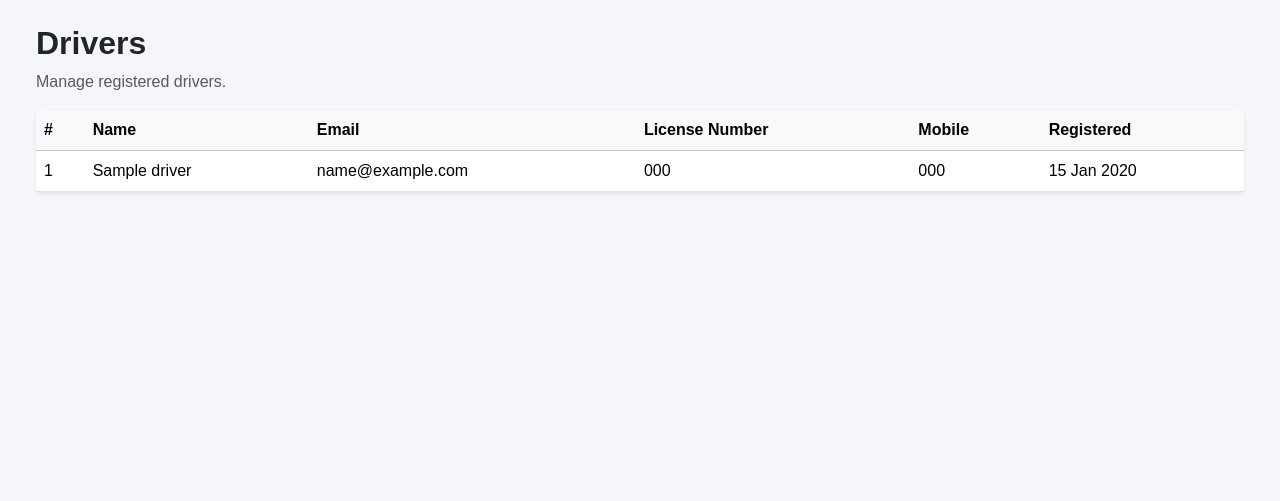
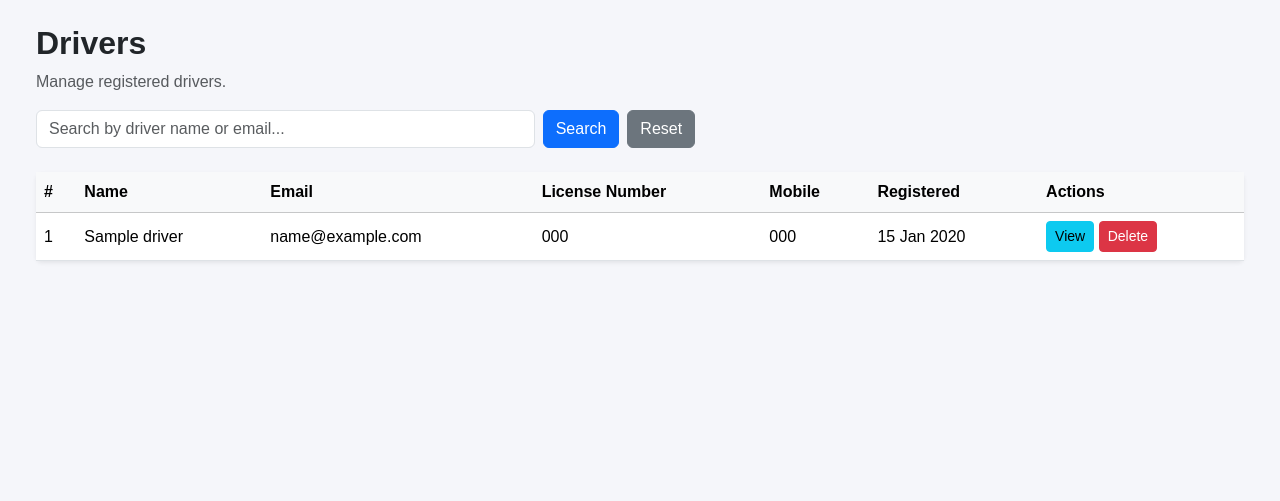
Before and after one commit to Vraj-patel03/TexiBooking, a Django app: page /drivers/ in a window 1280 px wide. Shown: the part 56-557 px from the top of the page. Run offline with Django 5.2, Linux system fonts and the light colour scheme; a user stored in the database is signed in; tables that the repository leaves empty hold one stand-in row (values such as "Sample post").

Commit message:
Add driver search, delete and profile management

```diff
--- a/config/urls.py
+++ b/config/urls.py
@@ -27,10 +27,13 @@ urlpatterns = [
     path('register/', views.register_view, name='register'),
     path('forgot-password/', views.forgot_password, name='forgot_password'),
     path('drivers/', views.drivers_view, name='drivers'),
+    path('drivers/<int:driver_id>/delete/', views.driver_delete, name='driver_delete'),
+    path('drivers/<int:driver_id>/', views.driver_detail, name='driver_detail'),
     path('users/', views.users_view, name='users'),
     path('bookings/', views.bookings_view, name='bookings'),
     path('users/<int:user_id>/edit/', views.user_edit, name='user_edit'),
     path('users/<int:user_id>/delete/', views.user_delete, name='user_delete'),
     path('users/<int:user_id>/', views.user_detail, name='user_detail'),
     path('users/add/', views.user_create, name='user_create'),
+
 ]
--- a/core/templates/core/drivers.html
+++ b/core/templates/core/drivers.html
@@ -1,3 +1,4 @@
+
 {% extends 'core/base.html' %}
 
 {% block title %}Drivers | Taxi Booking{% endblock %}
@@ -9,9 +10,38 @@
     <h2 class="fw-bold">Drivers</h2>
     <p class="text-muted">Manage registered drivers.</p>
 
+    <!-- Search Drivers -->
+    <form method="GET" action="{% url 'drivers' %}" class="mb-4">
+        <div class="row g-2">
+            <div class="col-md-5">
+                <input
+                    type="text"
+                    name="search"
+                    class="form-control"
+                    placeholder="Search by driver name or email..."
+                    value="{{ search_query }}"
+                >
+            </div>
+
+            <div class="col-auto">
+                <button type="submit" class="btn btn-primary">
+                    Search
+                </button>
+            </div>
+
+            <div class="col-auto">
+                <a href="{% url 'drivers' %}" class="btn btn-secondary">
+                    Reset
+                </a>
+            </div>
+        </div>
+    </form>
+
+    <!-- Drivers Table -->
     <div class="card border-0 shadow-sm">
         <div class="table-responsive">
             <table class="table table-hover align-middle mb-0">
+
                 <thead class="table-light">
                     <tr>
                         <th>#</th>
@@ -20,6 +50,7 @@
                         <th>License Number</th>
                         <th>Mobile</th>
                         <th>Registered</th>
+                        <th>Actions</th>
                     </tr>
                 </thead>
 
@@ -32,15 +63,34 @@
                         <td>{{ driver.license_number }}</td>
                         <td>{{ driver.mobile }}</td>
                         <td>{{ driver.created_at|date:"d M Y" }}</td>
+
+                        <td>
+                            <a href="{% url 'driver_detail' driver.id %}"
+                               class="btn btn-sm btn-info">
+                                View
+                            </a>
+
+                            <form method="POST"
+                                  action="{% url 'driver_delete' driver.id %}"
+                                  class="d-inline"
+                                  onsubmit="return confirm('Are you sure you want to delete this driver?');">
+                                {% csrf_token %}
+                                <button type="submit" class="btn btn-sm btn-danger">
+                                    Delete
+                                </button>
+                            </form>
+                        </td>
                     </tr>
+
                     {% empty %}
                     <tr>
-                        <td colspan="6" class="text-center text-muted py-4">
-                            No drivers registered yet.
+                        <td colspan="7" class="text-center text-muted py-4">
+                            No drivers found.
                         </td>
                     </tr>
                     {% endfor %}
                 </tbody>
+
             </table>
         </div>
     </div>
--- a/core/views.py
+++ b/core/views.py
@@ -12,6 +12,24 @@ from django.core.exceptions import ValidationError
 from django.contrib.auth.decorators import login_required, user_passes_test
 from django.shortcuts import render, redirect, get_object_or_404
 from django.db.models import Q
+
+
+# Allow only logged-in staff members
+admin_required = user_passes_test(
+    lambda user: user.is_authenticated and user.is_staff,
+    login_url='login'
+)
+
+
+@login_required(login_url='login')
+@admin_required
+def dashboard(request):
+    drivers = Driver.objects.all().order_by('-created_at')
+
+    return render(request, 'core/dashboard.html', {
+        'drivers': drivers,
+        'drivers_count': drivers.count(),
+    })
 
 
 
@@ -39,18 +57,6 @@ def logout_view(request):
         logout(request)
 
     return redirect('login')
-
-
-def dashboard(request):
-    if not request.user.is_authenticated or not request.user.is_staff:
-        return redirect('login')
-
-    drivers_count = Driver.objects.count()
-
-    return render(request, 'core/dashboard.html', {
-        'drivers_count': drivers_count,
-    })
-
 
 
 @user_passes_test(
@@ -311,23 +317,49 @@ def forgot_password(request):
         'email': request.session.get('reset_email', ''),
     })
 
+@login_required(login_url='login')
+@admin_required
+def driver_delete(request, driver_id):
+    driver = get_object_or_404(Driver, id=driver_id)
+
+    if request.method == 'POST':
+        driver.delete()
+        messages.success(request, 'Driver deleted successfully.')
+
+    return redirect('drivers')
 
 
-# Allow only logged-in staff members
-admin_required = user_passes_test(
-    lambda user: user.is_authenticated and user.is_staff,
-    login_url='login'
-)
+@login_required(login_url='login')
+@admin_required
+def driver_detail(request, driver_id):
+    driver = get_object_or_404(Driver, id=driver_id)
+
+    return render(request, 'core/driver_detail.html', {
+        'driver': driver,
+        'bookings': [],
+    })
 
 
 @login_required(login_url='login')
 @admin_required
 def drivers_view(request):
-    drivers = Driver.objects.all().order_by('-created_at')
+    search_query = request.GET.get('search', '').strip()
+
+    drivers = Driver.objects.all()
+
+    if search_query:
+        drivers = drivers.filter(
+            Q(name__icontains=search_query) |
+            Q(email__icontains=search_query)
+        )
+
+    drivers = drivers.order_by('-created_at')
 
     return render(request, 'core/drivers.html', {
-        'drivers': drivers
+        'drivers': drivers,
+        'search_query': search_query
     })
+
 
 @login_required(login_url='login')
 @admin_required
```
Also changed, not shown: core/templates/core/dashboard.html (+44 -0 lines), core/templates/core/driver_detail.html (added, +68 -0 lines).
